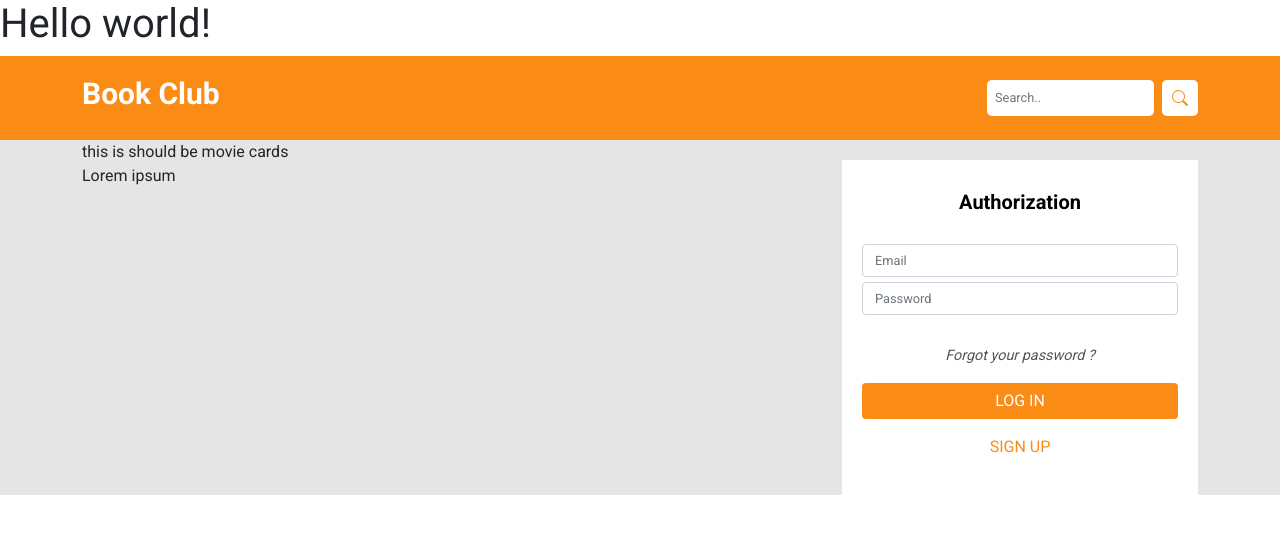
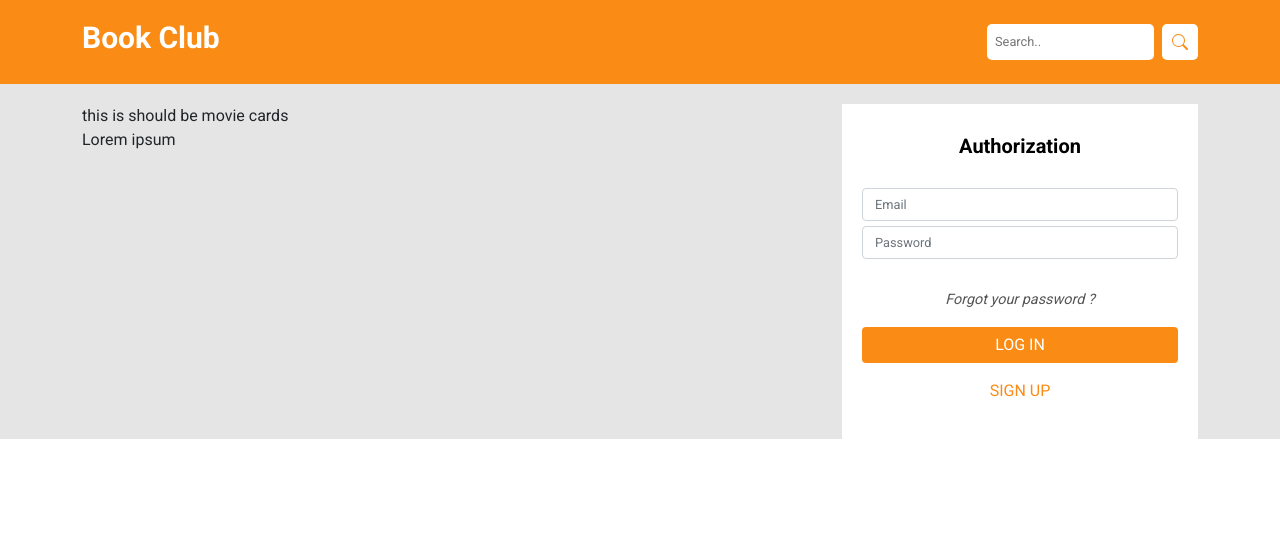
Before and after one commit to SvitlanaRybakova/react-book-club-exam, a React (Create React App) app: page / in a window 1280 px wide. Shown: the top 534 px of the page. Built offline with nearby package versions, Linux system fonts and the light colour scheme.

Commit message:
implemented open/close the bar menu

```diff
--- a/src/App.css
+++ b/src/App.css
@@ -1,8 +1,8 @@
 /* common styles */
 
 /* font-family */
+
 @import url('https://fonts.googleapis.com/css2?family=Roboto:wght@400;700&display=swap');
-
 /* reset css */
 
 /*
@@ -69,3 +69,10 @@ p, h1, h2, h3, h4, h5, h6 {
 /*
   9. Create a root stacking context
 */
+
+.logoTitle {
+  font-weight: bold;
+  color: #FA8C16;
+  margin-top: 0px;
+  margin-bottom: 30px;
+}
--- a/src/App.js
+++ b/src/App.js
@@ -1,14 +1,16 @@
-import './App.css';
-import NavbarCustom from './components/navbar/NavbarCustom'
-import Home from './pages/home/Home';
+import "./App.css";
+import NavbarCustom from "./components/navbar/NavbarCustom";
+import Home from "./pages/home/Home";
+import NavbarContextProvider from "./contexts/NavbarContext";
 
 function App() {
   return (
-    <div className="App">
-     <h1>Hello world!</h1>
-     <NavbarCustom />
-     <Home />
-    </div>
+    <>
+      <NavbarContextProvider>
+        <NavbarCustom />
+        <Home />
+      </NavbarContextProvider>
+    </>
   );
 }
 
--- a/src/components/authorization/Authorization.js
+++ b/src/components/authorization/Authorization.js
@@ -1,9 +1,11 @@
 import React from "react";
-import {Form, Control, Button} from 'react-bootstrap'
-import styles from './Authorization.module.css'
-const Authorization = () => {
+import { Form, Button } from "react-bootstrap";
+import styles from "./Authorization.module.css";
+
+const Authorization = ({ title }) => {
   return (
     <div className={styles.authWrapper}>
+      {title && <h1 className="logoTitle">{title}</h1>}
       <h2 className={styles.authTitle}> Authorization</h2>
       <Form>
         <Form.Control
--- a/src/components/authorization/Authorization.module.css
+++ b/src/components/authorization/Authorization.module.css
@@ -2,7 +2,6 @@
   background-color: #fff;
   padding: 30px 20px;
   text-align: center;
-  margin-top: 20px;
 }
 
 .authTitle {
--- a/src/components/layout/PageLayout.js
+++ b/src/components/layout/PageLayout.js
@@ -1,18 +1,27 @@
-import React from "react";
+import React, { useContext } from "react";
 import { Container, Row, Col } from "react-bootstrap";
 import Authorization from "../authorization/Authorization";
 
+import { NavbarContext } from "../../contexts/NavbarContext";
 import styles from "./PageLayout.module.css";
 
 const PageLayout = ({ children }) => {
+  const { isMenuOpen } = useContext(NavbarContext);
   return (
-    <div style={{ backgroundColor: "#E5E5E5" }}>
+    <div className={styles.authWrapper}>
       <Container>
         <Row>
           <Col sm={12} md={8}>
             this is should be movie cards {children}
           </Col>
-          <Col md={4}><Authorization /></Col>
+          <Col className={styles.authBlock}>
+            <Authorization />
+          </Col>
+          {isMenuOpen && (
+            <div className={styles.authOverlay}>
+              <Authorization title={"Book Club"} />
+            </div>
+          )}
         </Row>
       </Container>
     </div>
--- a/src/components/layout/PageLayout.module.css
+++ b/src/components/layout/PageLayout.module.css
@@ -0,0 +1,22 @@
+.authBlock {
+  display: none;
+}
+
+.authWrapper {
+  padding-top: 20px;
+  background-color: #E5E5E5;
+  position: relative;
+}
+
+.authOverlay {
+  z-index: 99;
+  position: absolute;
+  top: 0;
+  right: 0;
+}
+
+@media(min-width: 768px) {
+  .authBlock {
+    display: block;
+  }
+}
--- a/src/components/navbar/NavbarCustom.js
+++ b/src/components/navbar/NavbarCustom.js
@@ -1,10 +1,13 @@
-import React from "react";
+import React, {useContext} from "react";
 import { BsSearch } from "react-icons/bs";
 import { BiMenu } from "react-icons/bi";
 import { Container } from "react-bootstrap";
+import {NavbarContext} from '../../contexts/NavbarContext'
 import styles from "./Navbar.module.css";
 
 const NavbarCustom = () => {
+  const { handleMenuClick } = useContext(NavbarContext);
+
   return (
     <div style={{ backgroundColor: "#FA8C16" }}>
       <Container className={styles.navbarContainer}>
@@ -22,9 +25,8 @@ const NavbarCustom = () => {
             <BsSearch color={"#FA8C16"} />
           </button>
         </div>
-
-        <button className={styles.menuBar}>
-          <BiMenu  color={"#ffffff"}  size={35}/>
+        <button onClick={handleMenuClick} className={styles.menuBar}>
+          <BiMenu color={"#ffffff"} size={35} />
         </button>
       </Container>
     </div>
--- /dev/null
+++ b/src/contexts/NavbarContext.js
@@ -0,0 +1,24 @@
+import React, { createContext, useState} from "react";
+
+export const NavbarContext = createContext();
+
+const NavbarContextProvider = (props) => {
+const [isMenuOpen, setOpenMenu] = useState(false);
+
+const handleMenuClick = () => {
+  setOpenMenu((prevState) => !prevState)
+
+}
+  const values = {
+    isMenuOpen,
+    handleMenuClick,
+  };
+
+  return (
+    <NavbarContext.Provider value={values}>
+      {props.children}
+    </NavbarContext.Provider>
+  )
+}
+
+export default NavbarContextProvider
```
